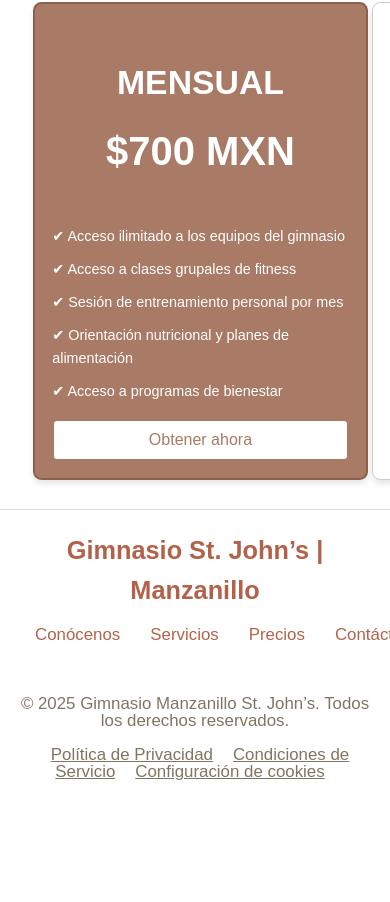
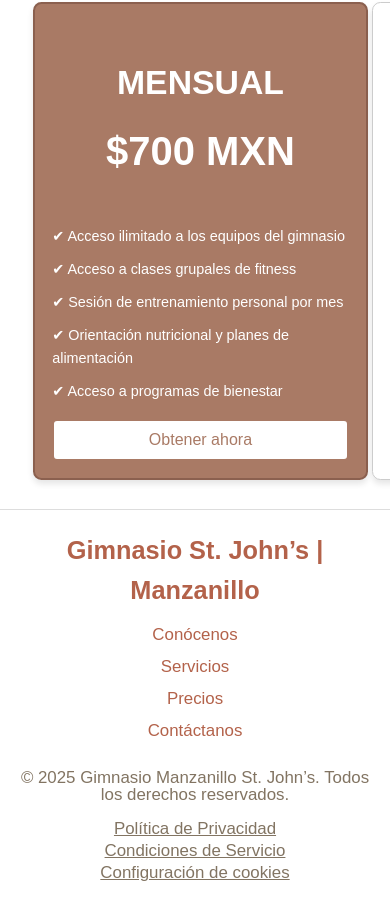
Before and after one commit to byQuesters/St-Johns-Gym, a Next.js app: page / in a window 390 px wide. Shown: the part 8412-9314 px from the top of the page. Before the commit the page ends 9213 px from the top, so only its background shows below. Built offline with nearby package versions, Linux system fonts and the light colour scheme.

Commit message:
first commit

```diff
--- a/public/css/responswelcome.css
+++ b/public/css/responswelcome.css
@@ -1,5 +1,5 @@
 /* Estilos básicos para todos los dispositivos */
-html, body{
+html, body {
     width: 100%;
     font-family: Arial, sans-serif;
     margin: 0;
@@ -7,29 +7,106 @@ html, body{
     line-height: 1.6;
   }
 
+  footer {
+    width: 100%;
+    background-color: #ffffff;
+    padding: 20px 0;
+    text-align: center;
+    border-top: 1px solid #ddd;
+  }
+
+  .footer-container {
+    max-width: 100%;
+    margin: 0 auto;
+    padding: 0 20px;
+  }
+
+  .footer-logo {
+    font-weight: bold;
+    font-size: 3vh;
+    color: #b3624a;
+    margin-bottom: 10px;
+  }
+
+  .footer-links {
+    display: flex;
+    flex-wrap: wrap;
+    justify-content: center;
+    gap: 10px;
+    margin-bottom: 10px;
+  }
+
+  .footer-links a {
+    text-decoration: none;
+    color: #b3624a;
+    transition: 500ms;
+    font-size: 2vh;
+  }
+
+  .footer-links a:hover {
+    color: #574743;
+  }
+
+  .footer-social {
+    display: flex;
+    justify-content: center;
+    gap: 10px;
+    margin-bottom: 10px;
+  }
+
+  .footer-social a {
+    color: #b3624a;
+    font-size: 20px;
+  }
+
+  .footer-social a:hover {
+    color: #333;
+  }
+
+  .footer-bottom {
+    font-size: 2vh;
+    line-height: 1;
+    color: #827462;
+  }
+
+  .footer-privacy {
+    display: flex;
+    justify-content: center;
+    gap: 10px;
+    margin-top: 10px;
+  }
+
+  .footer-privacy a {
+    color: #827462;
+  }
+
+  .footer-privacy a:hover {
+    text-decoration: underline;
+  }
+
   /* Estilos responsivos */
 
   @media (max-width: 1024px) {
-    header{
+    header {
       display: none;
     }
-    .header-content{
-        padding: 0vh 0vh;
+    .header-content {
+      padding: 0;
     }
   }
 
   /* Dispositivo B - IPAD MINI */
   @media (max-width: 768px) {
-    header{
+    header {
       display: none !important;
     }
-    body{
+    body {
       margin: auto;
     }
-    .header{
+    .header {
       display: none;
     }
-    .header-content{
+    .header-content {
       display: none;
     }
     .header-title {
@@ -46,7 +123,7 @@ html, body{
     .photos-btn {
       display: none;
     }
-    .part1{
+    .part1 {
       padding-top: 15vh;
       width: 100%;
       height: 85vh;
@@ -58,7 +135,7 @@ html, body{
       margin-top: -10%;
       padding-left: 10%;
     }
-    .subtitlewelcome{
+    .subtitlewelcome {
       width: 80%;
       color: white;
       font-size: 70%;
@@ -67,34 +144,34 @@ html, body{
       padding-left: 10%;
       font-size: 100%;
     }
-    .part1 .btnswelcome{
+    .part1 .btnswelcome {
       padding-left: 10%;
     }
-    .part2{
+    .part2 {
       margin: 0;
       margin-top: 7vh;
       padding-left: 5vh;
       width: 70%;
     }
-    .photowelcome{
+    .photowelcome {
       width: 40%;
       margin-left: 50%;
       bottom: 0;
     }
-    .part2 .part2divs{
+    .part2 .part2divs {
       width: 120%;
       flex-direction: column;
     }
-    .part2 .part2divs .image1{
+    .part2 .part2divs .image1 {
       width: 10%;
       order: 2;
     }
-    .part2 .part2divs .text h2{
+    .part2 .part2divs .text h2 {
       font-size: 4vh;
       line-height: 1.5;
       margin-left: 0;
     }
-    .part2 .part2divs .text h3{
+    .part2 .part2divs .text h3 {
       font-size: 3vh;
       line-height: 1.5;
       margin-left: 0;
@@ -104,32 +181,32 @@ html, body{
       font-size: 3.1vh;
       margin-left: -2vh;
     }
-    .part3{
+    .part3 {
       width: 90%;
       padding-left: 0;
       margin: auto;
     }
-    .part3 .services{
-        margin: auto
+    .part3 .services {
+      margin: auto;
     }
-    .part3 .services h1{
+    .part3 .services h1 {
       font-size: 5vh;
     }
-    .part3 .services h2{
+    .part3 .services h2 {
       font-size: 3vh;
     }
     .grid-container {
       grid-template-columns: repeat(1, minmax(300px, 1fr));
     }
-    .part4{
+    .part4 {
       width: 100%;
       padding-left: 0;
       margin-top: 10vh;
     }
-    .part4 .trayectory{
+    .part4 .trayectory {
       margin: auto;
     }
-    .part4 .trayectory h1{
+    .part4 .trayectory h1 {
       font-size: 5vh;
     }
     .success-section {
@@ -144,16 +221,16 @@ html, body{
     .text-content p {
       font-size: 3vh;
     }
-    .part5{
+    .part5 {
       padding-left: 5vh;
     }
-    .part5 .plans{
+    .part5 .plans {
       margin: auto;
     }
-    .part5 .plans h1{
+    .part5 .plans h1 {
       font-size: 5vh;
     }
-    .part5 .plans h2{
+    .part5 .plans h2 {
       font-size: 3vh;
       padding: 0 1vh 0 1vh;
     }
@@ -165,7 +242,7 @@ html, body{
       flex-wrap: nowrap;
       overflow-x: auto;
       scroll-snap-type: x mandatory;
-        gap: .5vh;
+      gap: 0.5vh;
       padding: 1vh;
       justify-content: flex-start;
       margin-left: -2vh;
@@ -176,9 +253,7 @@ html, body{
       scroll-snap-align: center;
       width: auto;
     }
-
   }
-
 
   /* Dispositivo A - 390px x 844px */
   @media (min-width: 390px) and (max-width: 390px) and (min-height: 844px) and (max-height: 844px) {
@@ -187,9 +262,6 @@ html, body{
       margin-top: 50vh;
       margin-left: 37%;
     }
-}
-header{
-        display: none;
   }
 
   /* Dispositivo general - PARA IPHONE SE Y IPHONE 14PRO MAX */
@@ -200,13 +272,13 @@ header{
       margin-left: 40%;
       bottom: 1vh;
     }
-    .header{
+    .header {
       display: none !important;
     }
-    .header-content{
+    .header-content {
       display: none;
     }
-    .part1{
+    .part1 {
       overflow: hidden;
       padding-top: 0;
       height: 99vh;
@@ -219,44 +291,44 @@ header{
       font-size: 130%;
       margin-top: 5%;
     }
-    .subtitlewelcome{
+    .subtitlewelcome {
       padding-left: 5%;
       width: 80%;
       color: white;
       font-size: 70%;
     }
-    .btnswelcome{
+    .btnswelcome {
       padding-left: 5% !important;
     }
-    .part2{
+    .part2 {
       width: 89%;
       padding: 0;
       margin-top: 7vh;
       padding-left: 5vh;
     }
-    .part2 .part2divs{
+    .part2 .part2divs {
       width: 100%;
       flex-direction: column;
     }
-    .part2 .part2divs .image1{
+    .part2 .part2divs .image1 {
       margin: auto;
       width: 90%;
       order: 2;
     }
-    .part2 .part2divs .image1 img{
+    .part2 .part2divs .image1 img {
       width: 100%;
       height: auto;
     }
-    .part2 .part2divs .text{
+    .part2 .part2divs .text {
       width: 100%;
       order: 1;
     }
-    .part2 .part2divs .text h2{
+    .part2 .part2divs .text h2 {
       font-size: 3.9vh;
       line-height: 1.5;
       margin-left: -1vh;
     }
-    .part2 .part2divs .text h3{
+    .part2 .part2divs .text h3 {
       font-size: 3vh;
       line-height: 1.5;
       margin-left: 0;
@@ -266,31 +338,31 @@ header{
       font-size: 3.1vh;
       margin-left: -5vh;
     }
-    .part3{
+    .part3 {
       width: 100%;
       padding-left: 5%;
     }
-    .part3 .services{
-        margin: auto
+    .part3 .services {
+      margin: auto;
     }
-    .part3 .services h1{
+    .part3 .services h1 {
       font-size: 5vh;
     }
-    .part3 .services h2{
+    .part3 .services h2 {
       font-size: 3vh;
     }
     .grid-container {
       grid-template-columns: repeat(1, minmax(300px, 1fr));
     }
-    .part4{
+    .part4 {
       width: 100%;
       padding-left: 4%;
       margin-top: 10vh;
     }
-    .part4 .trayectory{
+    .part4 .trayectory {
       margin: auto;
     }
-    .part4 .trayectory h1{
+    .part4 .trayectory h1 {
       font-size: 5vh;
     }
     .success-section {
@@ -305,16 +377,16 @@ header{
     .text-content p {
       font-size: 3vh;
     }
-    .part5{
+    .part5 {
       padding-left: 12%;
     }
-    .part5 .plans{
+    .part5 .plans {
       margin: auto;
     }
-    .part5 .plans h1{
+    .part5 .plans h1 {
       font-size: 5vh;
     }
-    .part5 .plans h2{
+    .part5 .plans h2 {
       font-size: 3vh;
       padding: 0 1vh 0 1vh;
     }
@@ -326,7 +398,7 @@ header{
       flex-wrap: nowrap;
       overflow-x: auto;
       scroll-snap-type: x mandatory;
-        gap: .5vh;
+      gap: 0.5vh;
       padding: 1vh;
       justify-content: flex-start;
       margin-left: -7vh;
@@ -338,10 +410,25 @@ header{
       width: auto;
     }
 
+    /* Ajustes para el footer en móviles */
+    .footer-links {
+      flex-direction: column;
+      align-items: center;
+      gap: 5px;
+    }
+    .footer-social {
+      flex-wrap: wrap;
+      gap: 5px;
+    }
+    .footer-privacy {
+      flex-direction: column;
+      align-items: center;
+      gap: 5px;
+    }
   }
 
   @media (max-width: 413px) {
-    header{
+    header {
       display: none;
     }
   }
```
Lines whose indentation alone changed are shown as unchanged.
